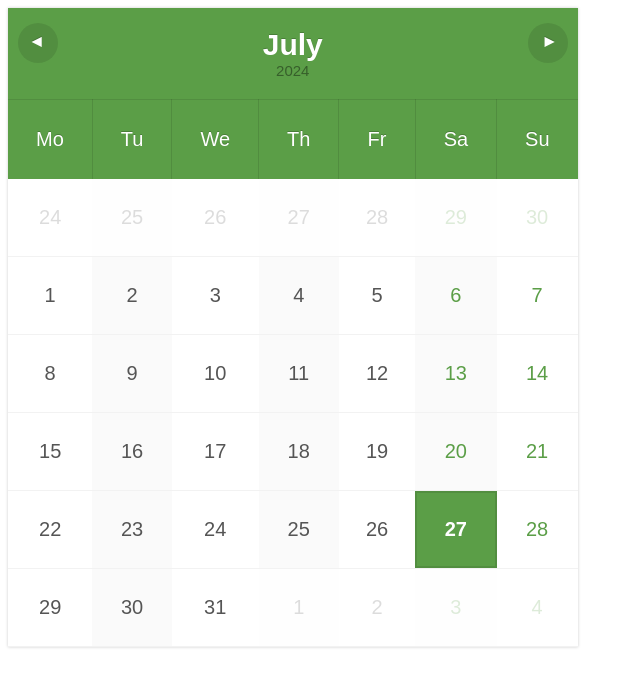
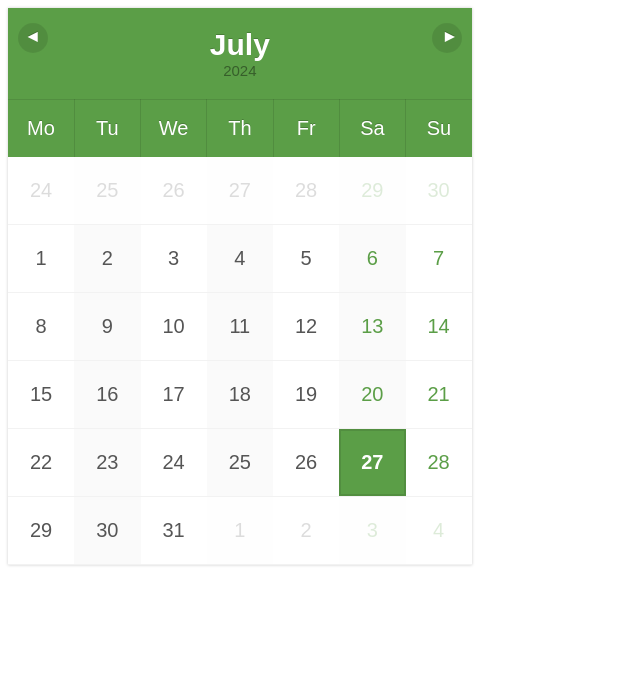
Before and after one commit to yellethatyell/greencalendar, a plain HTML site: page index.html in a window 1280 px wide. Shown: the whole page, without its empty margins (0-640 px from the left). Drawn offline with Linux system fonts and the light colour scheme.

Commit message:
Update index.html

```diff
--- a/index.html
+++ b/index.html
@@ -76,7 +76,7 @@ th .any {
     color: rgba(0,0,0,0.4);
 }
 tr:nth-child(2) th {
-    padding: 28px;
+    padding: 17px;
 }
 td {
     padding: 0;
@@ -84,7 +84,7 @@ td {
 }
 td>span {
     color: #555;
-    padding: 25px;
+    padding: 20px;
     display: block;
     border: 2px solid transparent;
     transition: border 0.3s ease;
@@ -120,8 +120,8 @@ td > span:hover {
     text-shadow: inherit;
     padding: 2px 10px 5px 10px;
     line-height: 1px;
-    height: 40px;
-    width: 40px;
+    height: 30px;
+    width: 30px;
     vertical-align: middle;
     border-radius: 100%;
     position: absolute;
@@ -142,7 +142,7 @@ footer {
   font-weight: normal;
   text-shadow: 0px -1px 0px rgba(0, 0, 0, 0.2);
   font-size: 0.8em;
-  padding: 30px;
+  padding: 20px;
 }
 
 footer a,
```
